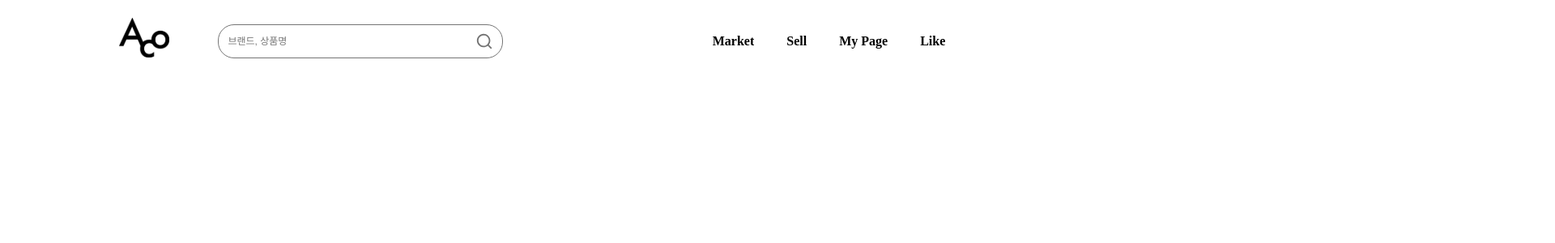
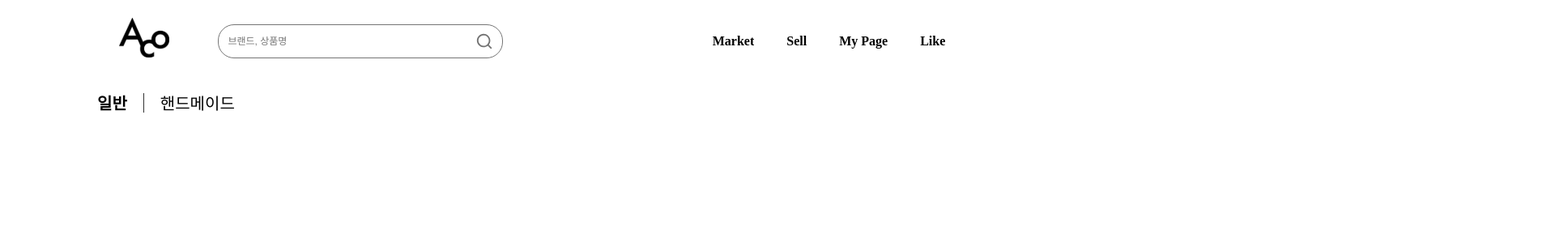
Before and after one commit to aucison/Aucicon_FE, a React (Create React App) app: page / in a window 1280 px wide. Shown: the top 300 px of the page at 81% size, 1920 px wide, since content can reach past the window. Built offline with nearby package versions, Linux system fonts and the light colour scheme.

Commit message:
[chore] Banner 추가

```diff
--- a/src/pages/Main/index.tsx
+++ b/src/pages/Main/index.tsx
@@ -1,10 +1,12 @@
 import React from 'react';
 import Header from './Header';
+import Banner from './Banner';
 
 const Main = () => {
   return (
     <div>
       <Header />
+      <Banner />
     </div>
   );
 };
```
